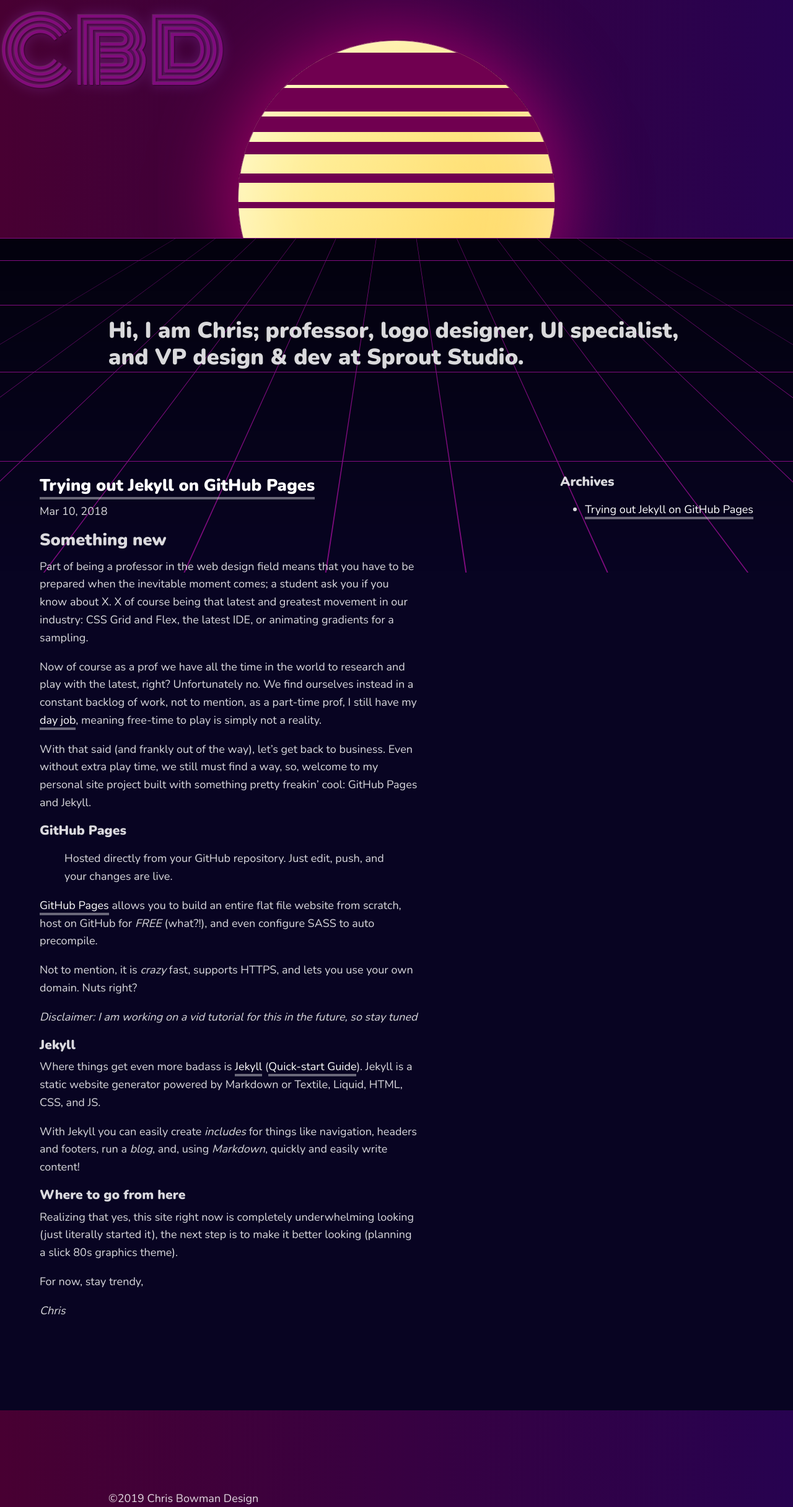
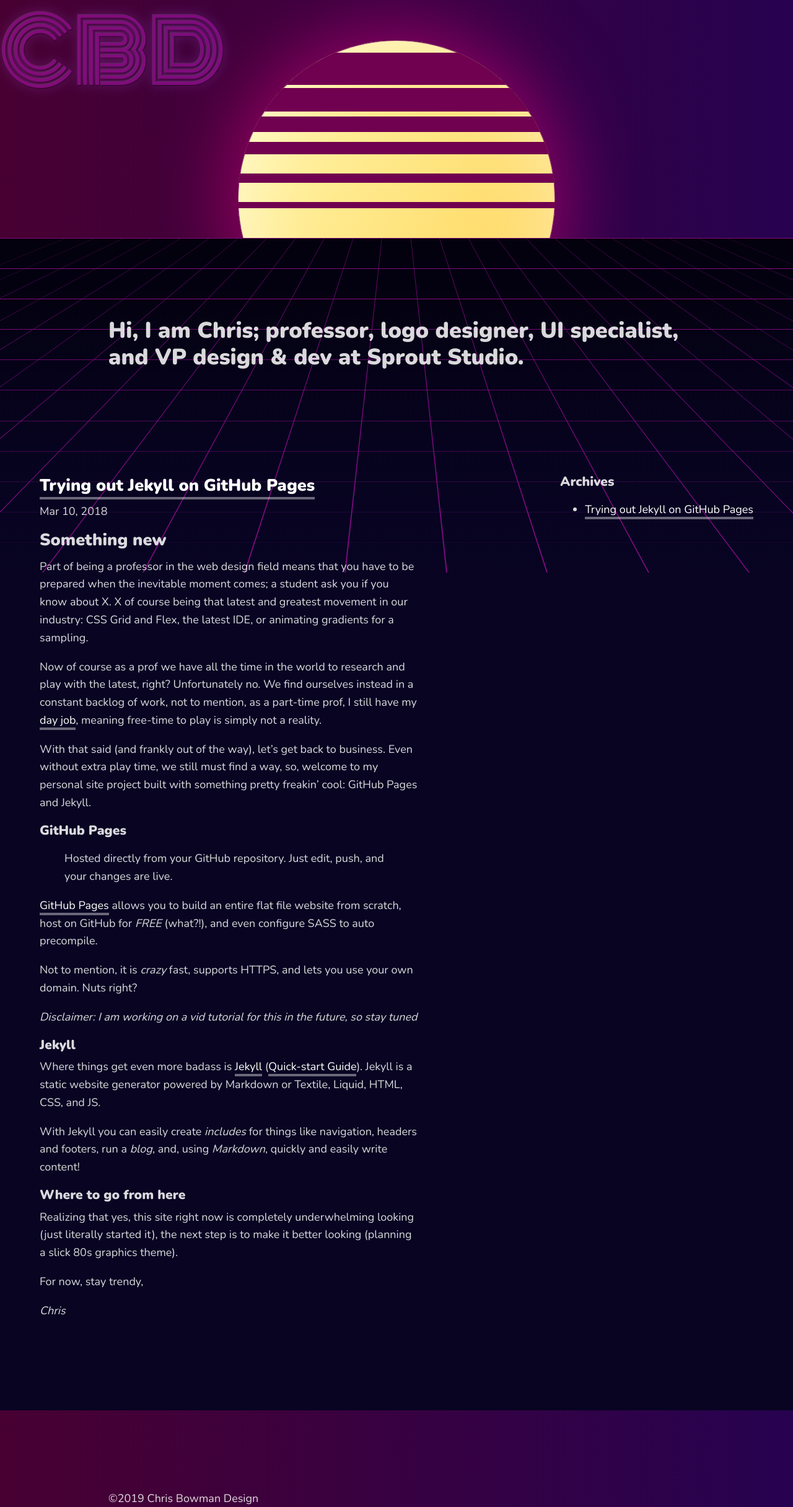
Before and after one commit to chiss22/chiss22.github.io, a Jekyll site: the page built from index.md, in a window 1280 px wide. Shown: the whole page at 62% size. Built offline with Jekyll 4.4.1, drawn with Linux system fonts in a browser that asks for light colours.

Commit message:
Trying this

```diff
--- a/_layouts/default.html
+++ b/_layouts/default.html
@@ -23,24 +23,12 @@
 		</header>
 		<main>
 			<plane>
-				<hline></hline>
-				<hline></hline>
-				<hline></hline>
-				<hline></hline>
-				<hline></hline>
-				<hline></hline>
-				<vline></vline>
-				<vline></vline>
-				<vline></vline>
-				<vline></vline>
-				<vline></vline>
-				<vline></vline>
-				<vline></vline>
-				<vline></vline>
-				<vline></vline>
-				<vline></vline>
-				<vline></vline>
-				<vline></vline>
+				<hline></hline><hline></hline><hline></hline><hline></hline><hline></hline><hline></hline>
+				<hline></hline><hline></hline><hline></hline><hline></hline><hline></hline><hline></hline>
+				<vline></vline><vline></vline><vline></vline><vline></vline><vline></vline><vline></vline>
+				<vline></vline><vline></vline><vline></vline><vline></vline><vline></vline><vline></vline>
+				<vline></vline><vline></vline><vline></vline><vline></vline><vline></vline><vline></vline>
+				<vline></vline><vline></vline><vline></vline><vline></vline><vline></vline><vline></vline>
 			</plane>
 			<h1>{{ page.title }}</h1>
 			<section>
--- a/assets/css/style.scss
+++ b/assets/css/style.scss
@@ -134,6 +134,7 @@ body {
 		grid-row-gap: 2vw;
 		grid-column-gap: 8vw;
 		position: relative;
+		overflow: hidden;
 
 		@media (min-width: 640px) {
 			grid-template-areas: "title title" "section aside";
@@ -161,13 +162,24 @@ body {
 			    display: block;
 			    position: absolute;
 			    top: 0;
+				left: -25%;
+				width: 150%;
+				height: 60vh;
 			    background: linear-gradient(rgba(0, 0, 0, 0.6), rgba(8, 4, 34, 0));
-			    min-height: 60vh;
-			    width: 100%;
 			    z-index: -1;
 				perspective: 100px;
 				perspective-origin: top;
 				overflow: hidden;
+
+				&:after {
+				    content: '';
+				    position: absolute;
+				    bottom: 0;
+				    width: 100%;
+				    height: 80%;
+				    background: linear-gradient(rgba(8, 4, 34, 0), rgb(8, 4, 34));
+				    z-index: 1;
+				}
 
 				hline {
 				    display: block;
@@ -175,8 +187,9 @@ body {
 				    width: 100%;
 				    height: 1px;
 				    background: #810c80;
+					animation: driving infinite steps(10);
 
-					@include line(top, 6, true);
+					@include line(top, 12, false);
 				}
 
 				vline {
@@ -187,8 +200,9 @@ body {
 				    height: 100%;
 				    background: #810c80;
 					transform: rotateX(25deg);
+					z-index: -1;
 
-					@include line(right, 12, false);
+					@include line(right, 24, false);
 				}
 			}
 
@@ -214,3 +228,12 @@ body {
 		}
 	}
 }
+
+@keyframes driving {
+	0% {
+		transform: transition3D(0, 0, 0);
+	}
+	100% {
+		transform: transition3D(0, (40 / 12), 0);
+	}
+}
```
